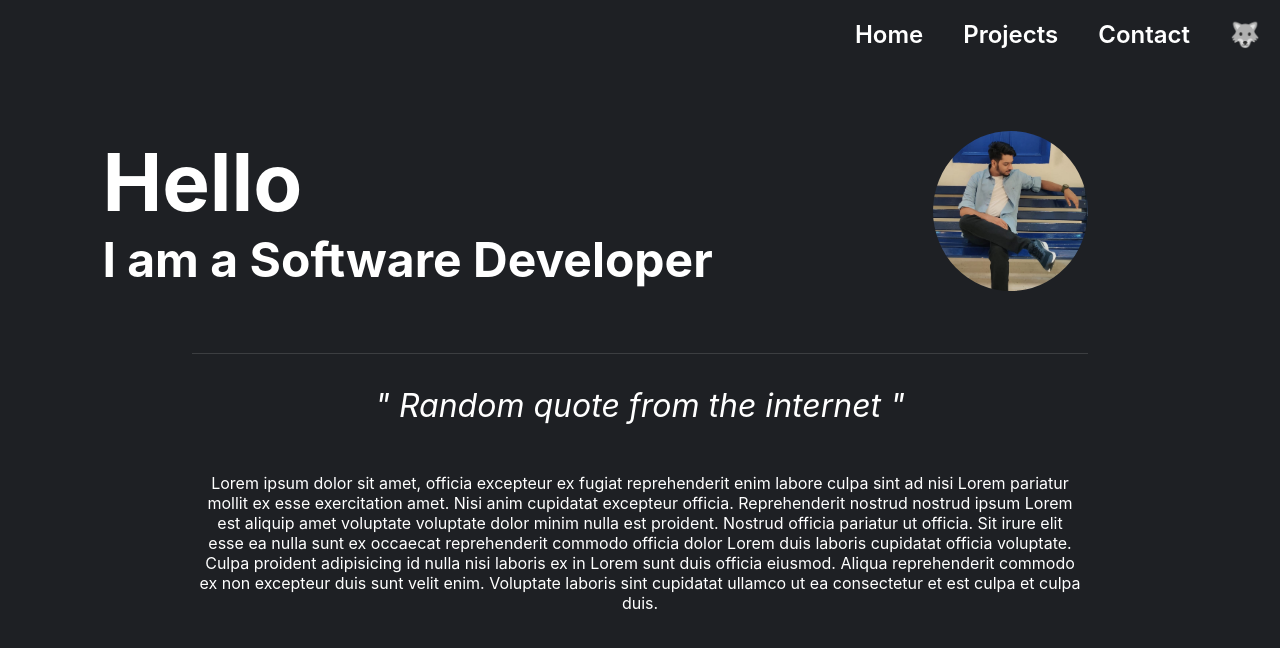
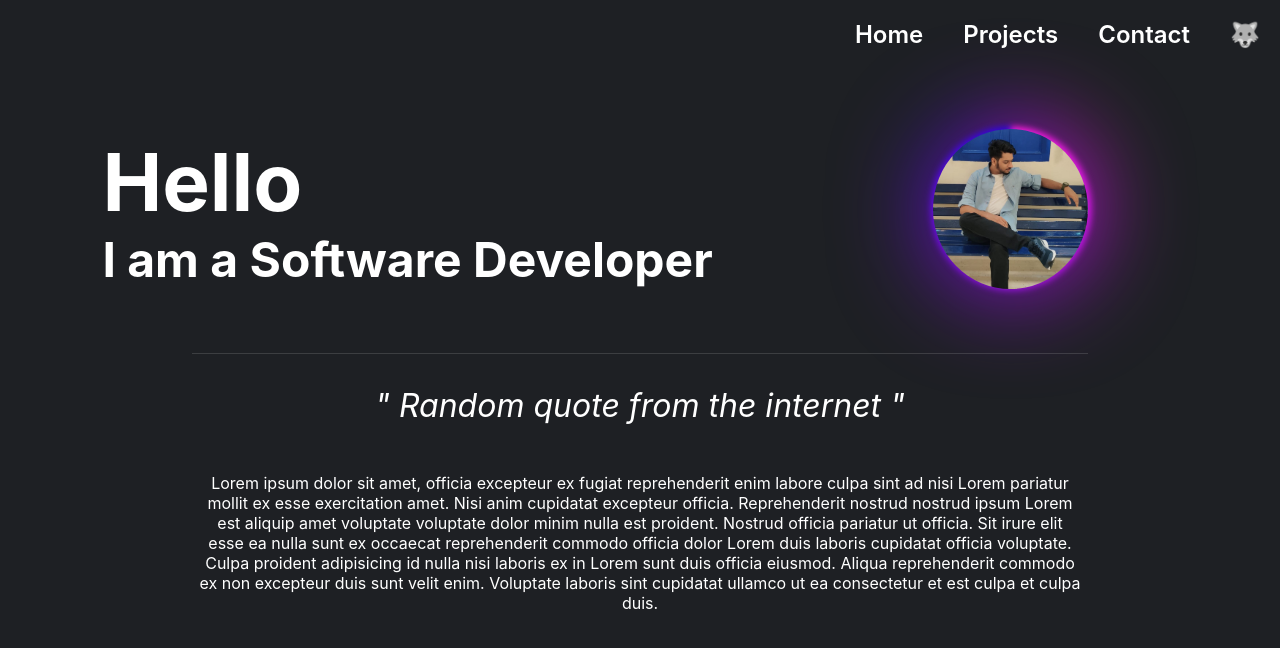
Before and after one commit to ItsHyde-dev/Web-Portfolio, a React (Create React App) app: page / in a window 1280 px wide. Shown: the top 648 px of the page. Built offline with nearby package versions, Linux system fonts and the light colour scheme.

Commit message:
Added frame to my face.

```diff
--- a/src/components/home/homepage.module.css
+++ b/src/components/home/homepage.module.css
@@ -1,3 +1,10 @@
+
+@property --gradient-angle{
+    syntax: "<angle>";
+    initial-value: 0deg;
+    inherits: false;
+}
+
 .parah_text {
     text-align: center;
     font-size: 2.5vw;
@@ -15,15 +22,55 @@
     .contact_image{
         display: none;
     }
+    .image_container{
+        display: none;
+    }
 }
 
 @media (width > 768px) {
     .contact_image {
+        position: relative;
         height: 10rem;
+        border-radius: 50%;
+    }
+
+    .image_container {
+        position: relative;
         border-radius: 50%;
         margin-left: 100px;
         margin-right: 15%;
+        aspect-ratio: 1/1;
     }
+
+    .image_container::after,
+    .image_container::before
+    {
+        content: "";
+        position: absolute;
+        border-radius: inherit;
+        width: 104%;
+        inset: 0;
+        transform-origin: center;
+        background-image: conic-gradient(from var(--gradient-angle), #ff1cdd, #2c04de);
+        filter: blur(3px);
+        transform: translateX(-1.5%) translateY(-1.5%);
+        animation: rotate-gradient 10s linear infinite;
+        z-index: -1;
+    }
+
+    .image_container::before{
+        filter: blur(3rem);
+    }
+
+    @keyframes rotate-gradient {
+        0% {
+            --gradient-angle: 0deg;
+        }
+        100% {
+            --gradient-angle: 360deg;
+        }
+    }
+
 }
 
 .italics {
--- a/src/components/home/homepage.tsx
+++ b/src/components/home/homepage.tsx
@@ -26,7 +26,9 @@ export default function Home() {
                     </h2>
                 </div>
 
-                <img src={ContactImage} className={styles.contact_image} />
+                <div className={styles.image_container}>
+                    <img src={ContactImage} className={styles.contact_image} />
+                </div>
 
             </div>
             <div className={position.vertical_center} >
```
